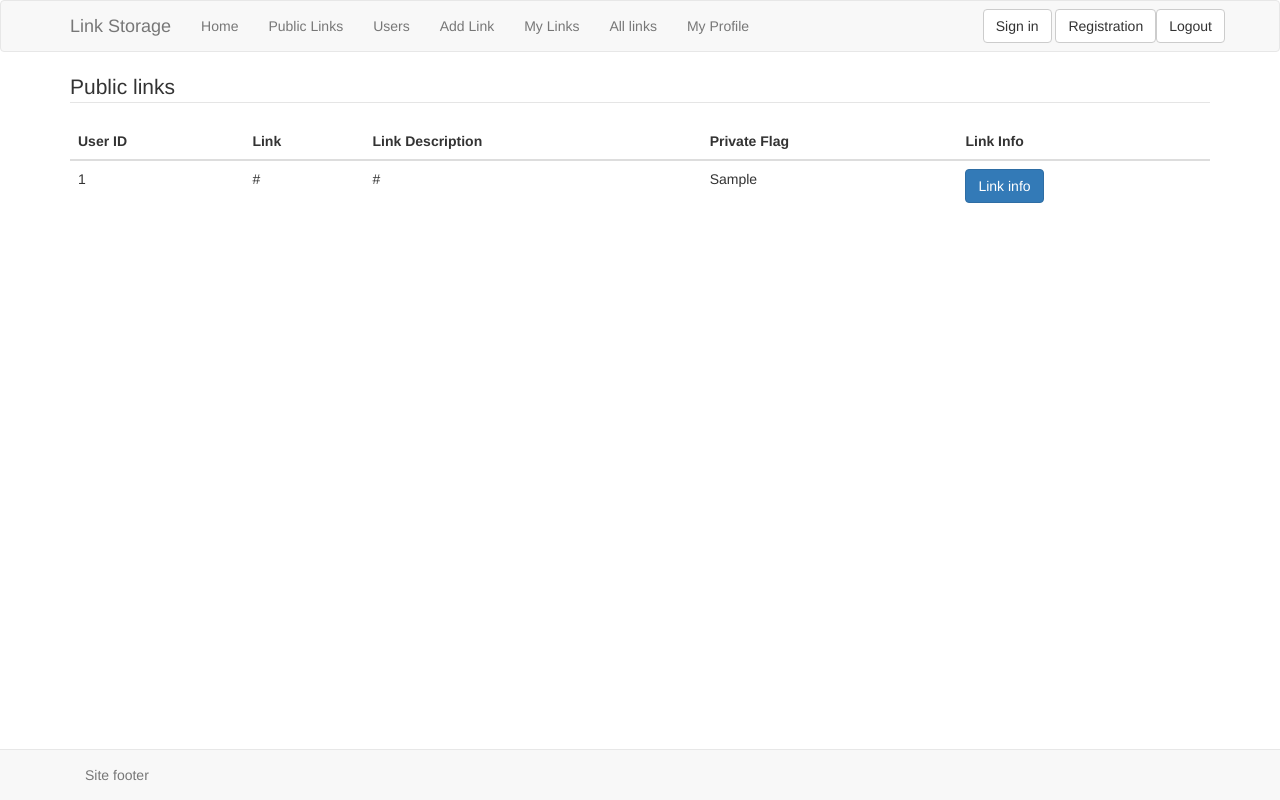
After one commit to kl4ym4n/PythonTest, a Django app: template templates/polls/links_view.html in a window 1280 px wide. The commit adds this page. Run offline with Django 3.2, Linux system fonts and the light colour scheme; the template is opened without the code that fills it: most values are stand-ins (such as "Sample title", 1, 10 or a date in 2020); some libraries are stand-ins or nearby versions.

Commit message:
add public links view

```diff
--- a/models.py
+++ b/models.py
@@ -44,7 +44,7 @@ class UserProfile(models.Model):
         verbose_name_plural = u'User profiles'
 
 class Link(models.Model):
-    user_id = models.IntegerField(max_length=100)
+    user_id = models.IntegerField()
     #link_title = models.TextField()
     link = models.TextField()
     link_description = models.TextField()
--- a/templates/polls/base.html
+++ b/templates/polls/base.html
@@ -21,7 +21,7 @@
                    </div>
                    <ul class="nav navbar-nav">
                        <li><a href = "/polls">Home</a></li>
-                       <li><a href="/Link/PublicLinks/?page=0">Public Links</a></li>
+                       <li><a href="/polls/PublicLinks/">Public Links</a></li>
                        <li><a href="/User/AllUsers/?page=0">Users</a></li>
                        <li><a href="/polls/addLink">Add Link</a></li>
                        <li><a href="/Link/UserLinks/?page=0">My Links</a></li>
--- /dev/null
+++ b/templates/polls/links_view.html
@@ -0,0 +1,29 @@
+{% extends 'polls/base.html' %}
+
+{% block page %}
+<div class="container">
+            <legend>Public links</legend>
+            <table class="table">
+                <thead>
+                <tr>
+                    <th>User ID</th>
+                    <th>Link</th>
+                    <th>Link Description</th>
+                    <th>Private Flag</th>
+                    <th>Link Info</th>
+                </tr>
+                </thead>
+                <tbody>
+                {% for i in link %}
+                <tr>
+                    <td>{{ i.user_id }}</td>
+                    <td>{{ i.link }}</td>
+                    <td>{{ i.link_description }}</td>
+                    <td>{{ i.private_flag }}</td>
+                    <td><a href="/Link/ViewPublicLink/?linkid=" class="btn btn-primary">Link info</a></td>
+                </tr>
+                {% endfor %}
+                </tbody>
+            </table>
+</div>
+{% endblock %}
```
Also changed, not shown: urls.py (+1 -6 lines), views.py (+6 -25 lines).
